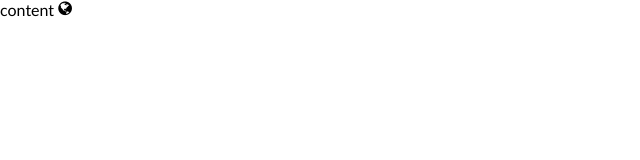
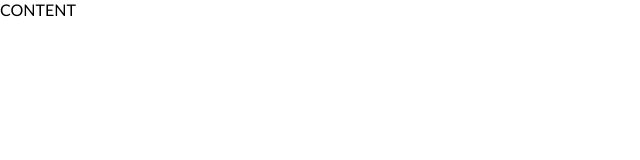
Before and after one commit to Vital188/39-grupe-coming-soon, a website: page index.html in a window 1280 px wide. Shown: the full height of the page, 0-640 px from the left. Drawn offline with Linux system fonts and the light colour scheme.

Commit message:
Files #1

```diff
--- a/index.html
+++ b/index.html
@@ -14,13 +14,13 @@
     <link rel="mask-icon" href="/safari-pinned-tab.svg" color="#5bbad5">
     <meta name="msapplication-TileColor" content="#da532c">
     <meta name="theme-color" content="#ffffff">
+
     <link rel="stylesheet" href="css/pages/home.css">
 
 </head>
 
 <body>
-    content
-    <i class="fa fa-globe"></i>
+    CONTENT
 </body>
 
 </html>
```
